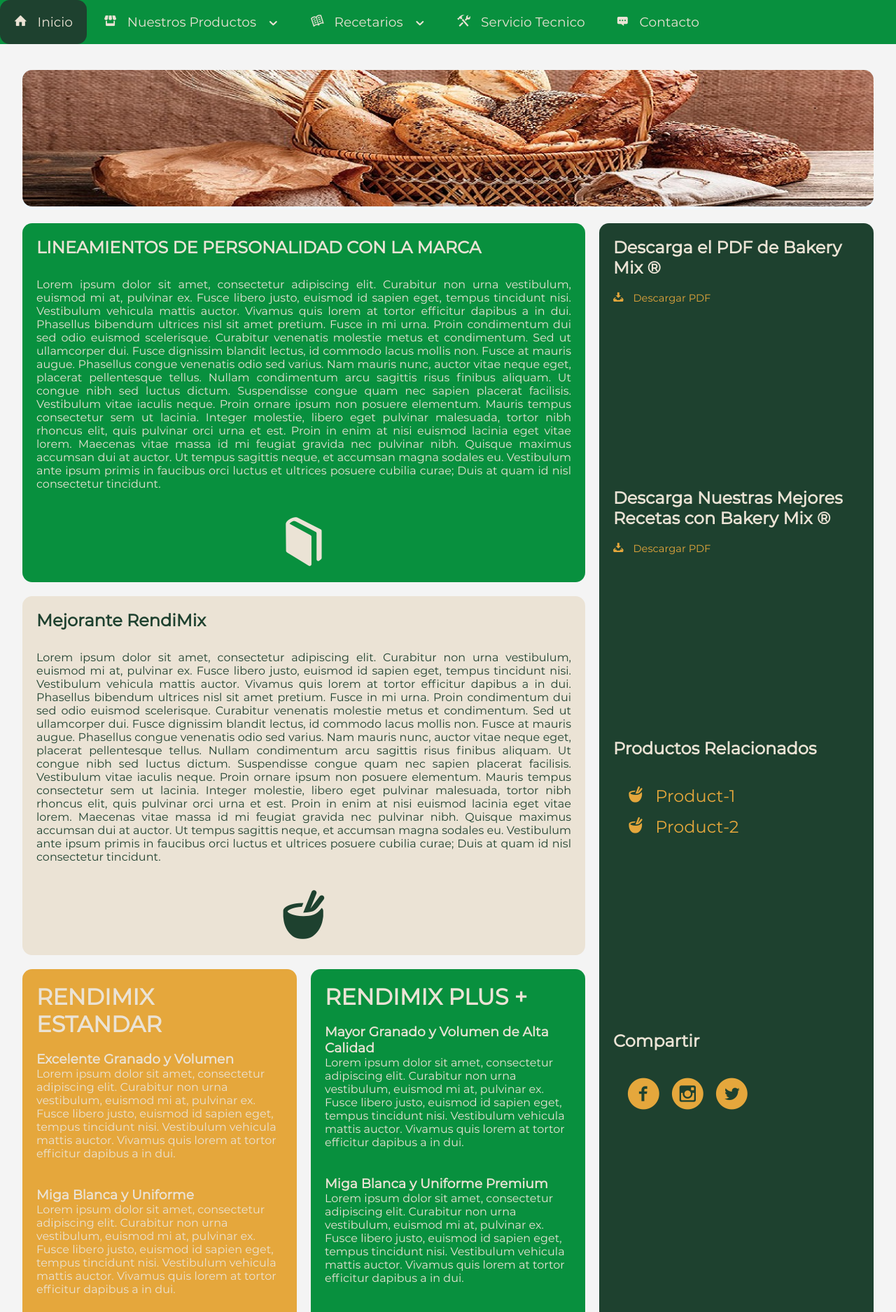
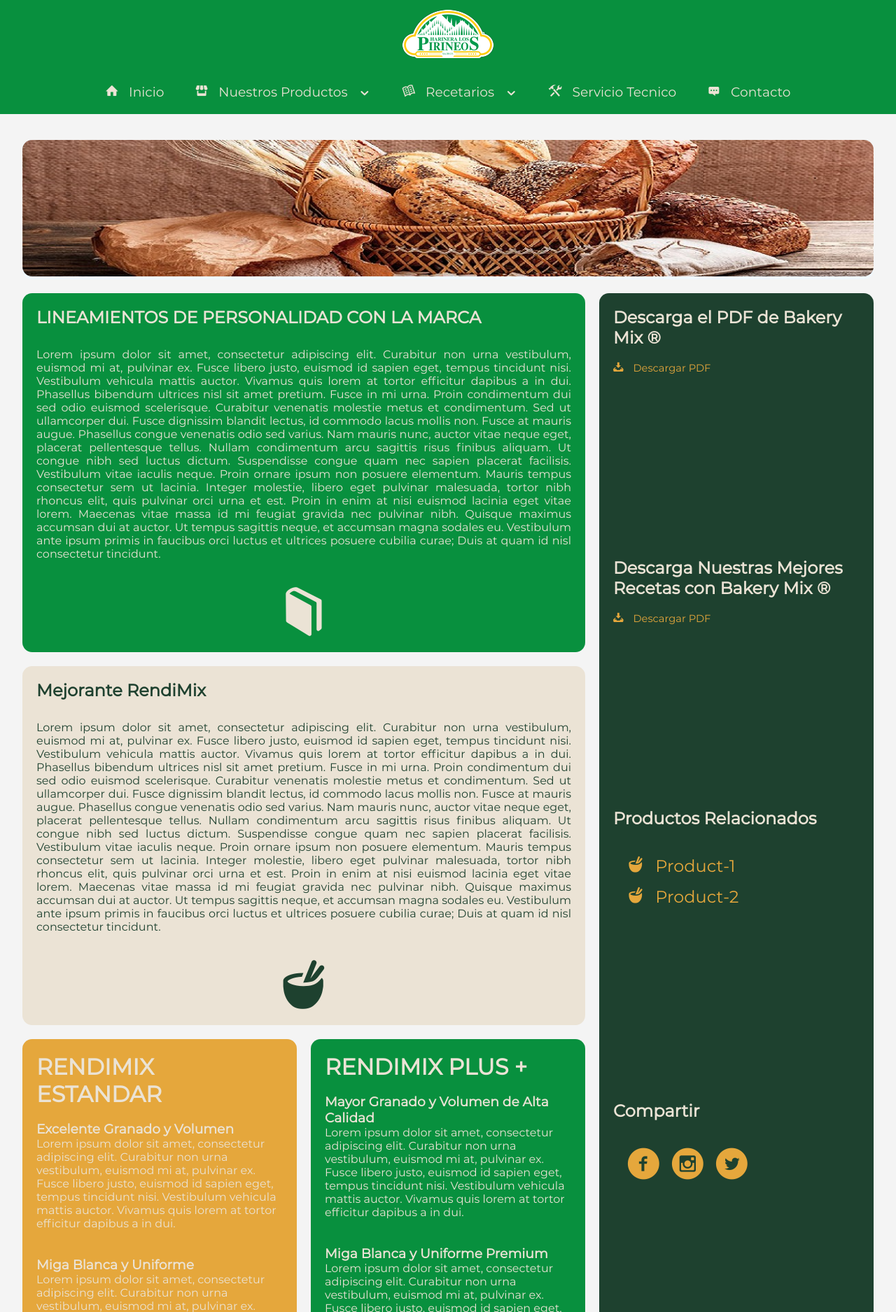
Before and after one commit to fabian994/primerDisenio, a PHP site: page /mejorante_rendimix.html in a window 1280 px wide. Shown: the top 1875 px of the page at 70% size. Run offline with PHP 8.4, Linux system fonts and the light colour scheme; some web fonts are replaced.

Commit message:
Cambio menor en mejorantes

```diff
--- a/inicio.html
+++ b/inicio.html
@@ -50,7 +50,7 @@
 
                     <a href = "#"><span class = "icon-open-book"></span> Recetarios <span class = "slide_icon icon-chevron-down"></span></a>
                     <ul class = "children">
-                        <li><a href = "#"> Bakery Mix <span class = "icon-bowl"></span></a></li>
+                        <li><a href = "standard.png" download> Bakery Mix <span class = "icon-bowl"></span></a></li>
                         <li><a href = "#"> Harinas Tres Estrellas <span class = "icon-bowl"></span></a></li>
                         <li><a href = "#"> Polvo para Hornear Tres Estrellas <span class = "icon-bowl"></span></a></li>
                     </ul>
--- a/mejorante_rendimix.html
+++ b/mejorante_rendimix.html
@@ -12,20 +12,24 @@
     <script src = "scripts/jquery-latest.js"></script>
 	<script src = "scripts/encabezado.js"></script>
 
+    <script src = "scripts/headroom.js"></script>
+
     <title> Mejorante RendiMix </title>
 </head>
 <body>
 
-    <header class = "menu">
-		<div class = "menu_bar">
-			<a href = "#" class = "b_menu"><span class = "icon-menu"></span> Pirineos </a>
-		</div>
+    <header id = "menu">
+
+		<span class = "img_banner">
+			<div>
+				<img src = "pirineos.png">
+			</div>
+		</span>
 
 
-		<!-- <span class = "img_banner">
-			<img src = "imagenes/pirineos_logo.png">
-		</span> -->
-
+		<div class = "menu_bar">
+			<a href = "#" class = "b_menu"><span class = "icon-menu"></span> <div> <img src = "pirineos.png"> </div> </a>
+		</div>
 		<nav>
 
 			<ul>
--- a/styles/mejorante_renidmix.css
+++ b/styles/mejorante_renidmix.css
@@ -9,11 +9,26 @@
     font-family: Montserrat;
 }
 
-.menu {
+#menu {
     position: fixed;
     padding: 0;
     margin: 0;
 }
+
+.headroom {
+    transition: transform .3s ease;
+}
+
+/* Mostrar Menu */
+.headroom--pinned {
+    transform: translateY(0%);
+}
+/* Ocultar Menu */
+.headroom--unpinned {
+    transform: translateY(-100%);
+}
+
+
 
 body {
     background-color: #F4F4F4;
@@ -23,7 +38,7 @@ body {
 
 .container {
     width: 95%;
-    padding-top: 100px;
+    padding-top: 200px;
     margin: 20px auto;
     margin-top: 0;
     display: grid;
@@ -354,6 +369,7 @@ body {
         padding-bottom: 50px;
     }
 
+
 }
 
 @media screen and (min-width: 1180px) and (max-width: 1794px){
@@ -371,6 +387,8 @@ body {
         padding-right: 160px;
         padding-bottom: 15px;
     }
+
+
 
 
 }
@@ -392,4 +410,5 @@ body {
     }
 
 
+
 }
--- a/styles/menu.css
+++ b/styles/menu.css
@@ -16,22 +16,29 @@
     display: none;
 }
 
-.img_banner{
-    display: inline-flex;
-    justify-content: left;
-    padding: 14px;
-    background: #08903E;
-    float: right;
+header .img_banner{
+    display: flex;
+    align-items: center;
+    justify-content: center;
+    height: 100px;
+}
+
+header .img_banner div {
+    background-color: #08903E;
 }
 
 header{
     width: 100%;
+    background-color: #08903E;
 }
 
 header nav{
     background: #08903E;
     z-index: 1000;
     width: 100%;
+    display: flex;
+    justify-content: center;
+    align-items: center;
 }
 
 header nav ul {
@@ -112,8 +119,15 @@ header nav ul li .slide_icon{
         padding-top: 80px;
     }
 
-    .img_banner{
+    header .img_banner{
         display: none;
+    }
+
+    header nav{
+        background: #08903E;
+        z-index: 1000;
+        width: 100%;
+        display: block;
     }
 
     .menu_bar{
@@ -139,6 +153,11 @@ header nav ul li .slide_icon{
     .menu_bar span{
         float: right;
         font-size: 40px;
+    }
+
+    .menu_bar img {
+        width: 80px;
+        height: 50px;
     }
 
     header nav{
```
Also changed, not shown: Encabezado (usar en paginas).html (+10 -6 lines), scripts/menu.js (added, +8 -0 lines), pirineos.png, scripts/encabezado.js (line endings or trailing spaces), standard.png (added).
